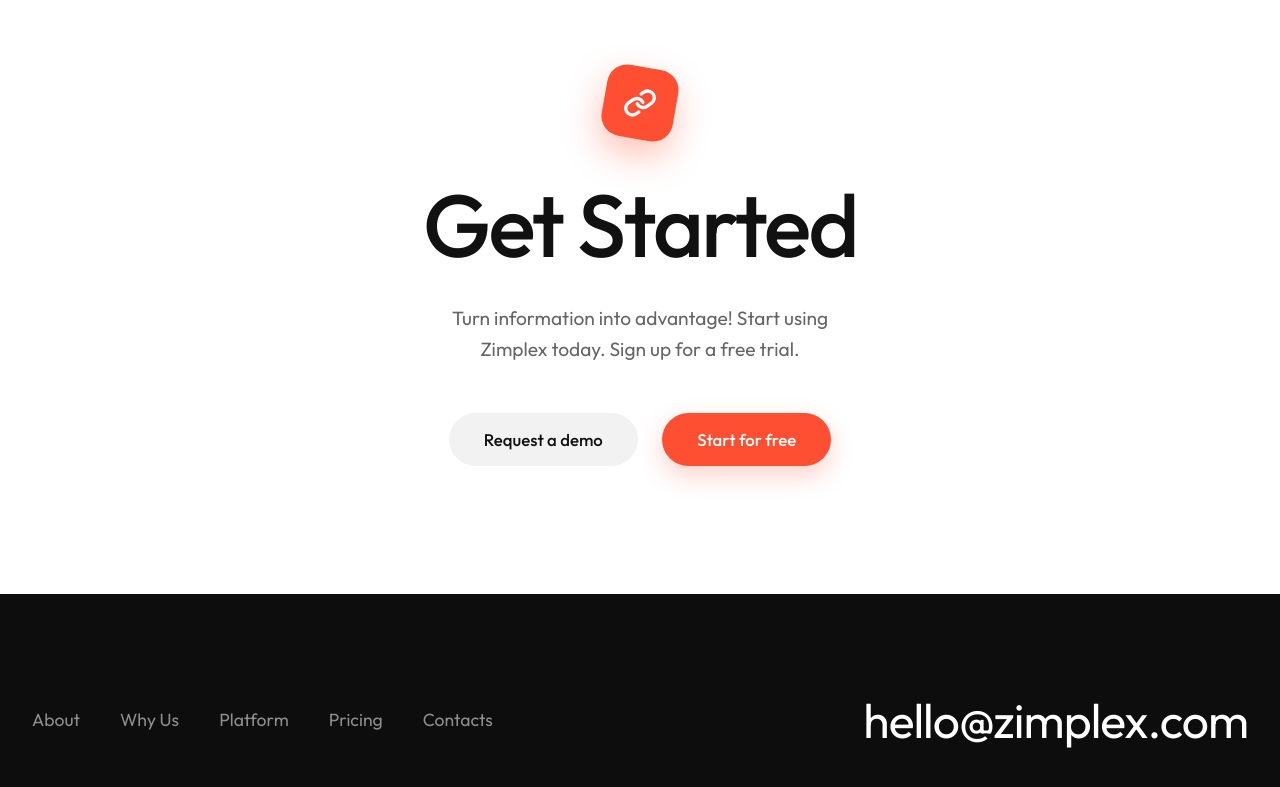
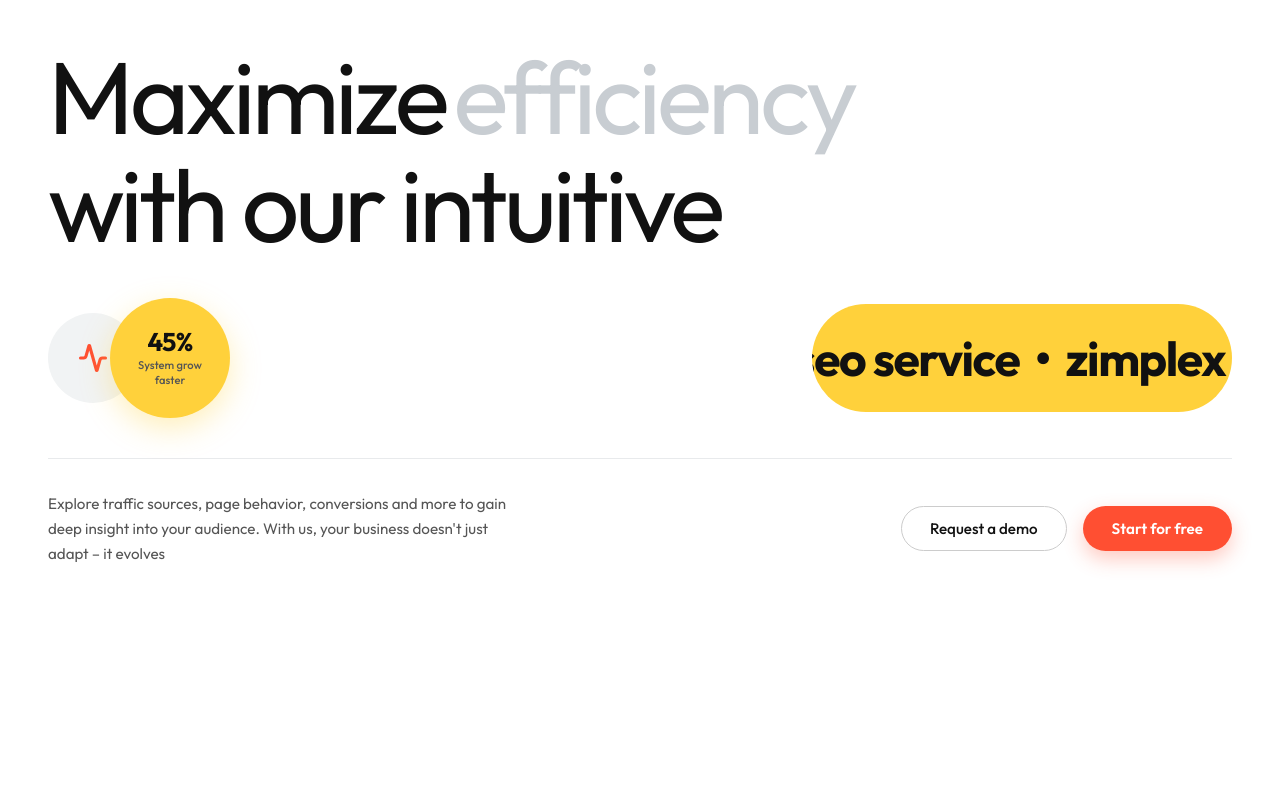
Before and after one commit to saavithrii/zimplex-seo, a Next.js app: page / in a window 1280 px wide. Shown: the part 1650-2437 px from the top of the page. Built offline with nearby package versions, Linux system fonts and the light colour scheme.

Commit message:
feat: restore Section 3 (Maximize Efficiency) with Zimplex SEO branding

```diff
--- a/src/app/page.tsx
+++ b/src/app/page.tsx
@@ -365,8 +365,58 @@
           </p>
         </div>
       </section>
+      {/* ===== Section 3: Maximize Efficiency ===== */}
+      <section className="maximize-section" style={{ width: "100%", maxWidth: "80rem", marginTop: "3rem" }}>
 
+        {/* Headline */}
+        <div className="maximize-headline">
+          <div className="maximize-line">
+            <span className="maximize-word-dark">Maximize</span>
+            <span className="maximize-word-faded">efficiency</span>
+          </div>
+          <div className="maximize-line">
+            <span className="maximize-word-dark">with our intuitive</span>
+          </div>
+        </div>
 
+        {/* Middle Row */}
+        <div className="maximize-middle">
+          <div ref={statWidgetRef} className="stat-widget">
+            <div className="stat-icon-gray">
+              <Activity size={30} strokeWidth={2.5} color="#ff4f32" />
+            </div>
+            <div className="stat-yellow-circle">
+              <div className="stat-percent">45%</div>
+              <div className="stat-label">System grow<br/>faster</div>
+            </div>
+          </div>
+
+          <div style={{ flex: 1 }} />
+
+          <div className="yellow-pill">
+            <div className="yellow-pill-track">
+              <span>zimplex seo service&nbsp;&nbsp;•&nbsp;&nbsp;</span>
+              <span>zimplex seo service&nbsp;&nbsp;•&nbsp;&nbsp;</span>
+              <span>zimplex seo service&nbsp;&nbsp;•&nbsp;&nbsp;</span>
+              <span>zimplex seo service&nbsp;&nbsp;•&nbsp;&nbsp;</span>
+            </div>
+          </div>
+        </div>
+
+        <div className="maximize-divider" />
+
+        <div className="maximize-bottom">
+          <p className="maximize-desc">
+            Explore traffic sources, page behavior, conversions and more to gain deep insight
+            into your audience. With us, your business doesn&apos;t just adapt – it evolves
+          </p>
+          <div className="maximize-ctas">
+            <a href="#" className="btn-demo">Request a demo</a>
+            <a href="#" className="btn-start">Start for free</a>
+          </div>
+        </div>
+
+      </section>
 
       {/* ===== Section 4: Get Started (Final Section) ===== */}
       <section className="get-started-section">
```
